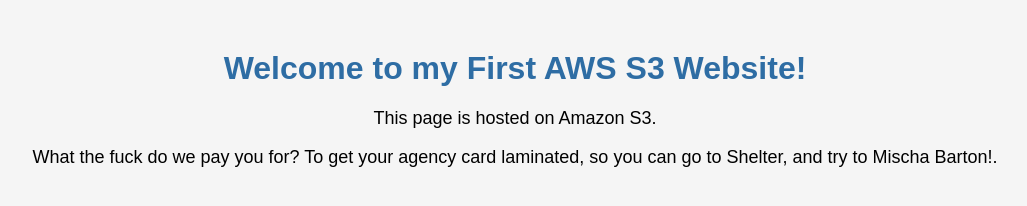
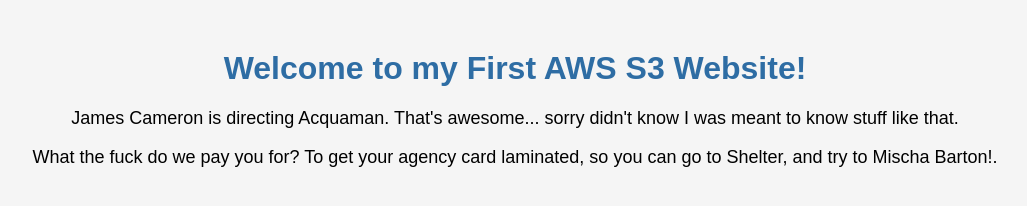
Before and after one commit to Rhys-Rhys/Static-Website-on-AWS-S3, a plain HTML site: page index.html in a window 1280 px wide. Shown: the whole page, without its empty margins (125-1152 px from the left). Drawn offline with Linux system fonts and the light colour scheme.

Commit message:
Update index.html

```diff
--- a/index.html
+++ b/index.html
@@ -7,7 +7,7 @@
 </head>
 <body>
   <h1>Welcome to my First AWS S3 Website!</h1>
-  <p>This page is hosted on Amazon S3.</p>
+  <p>James Cameron is directing Acquaman. That's awesome... sorry didn't know I was meant to know stuff like that.</p>
   <p>What the fuck do we pay you for?  To get your agency card laminated, so you can go to Shelter, and try to Mischa Barton!.</p>
 </body>
 </html>
```
